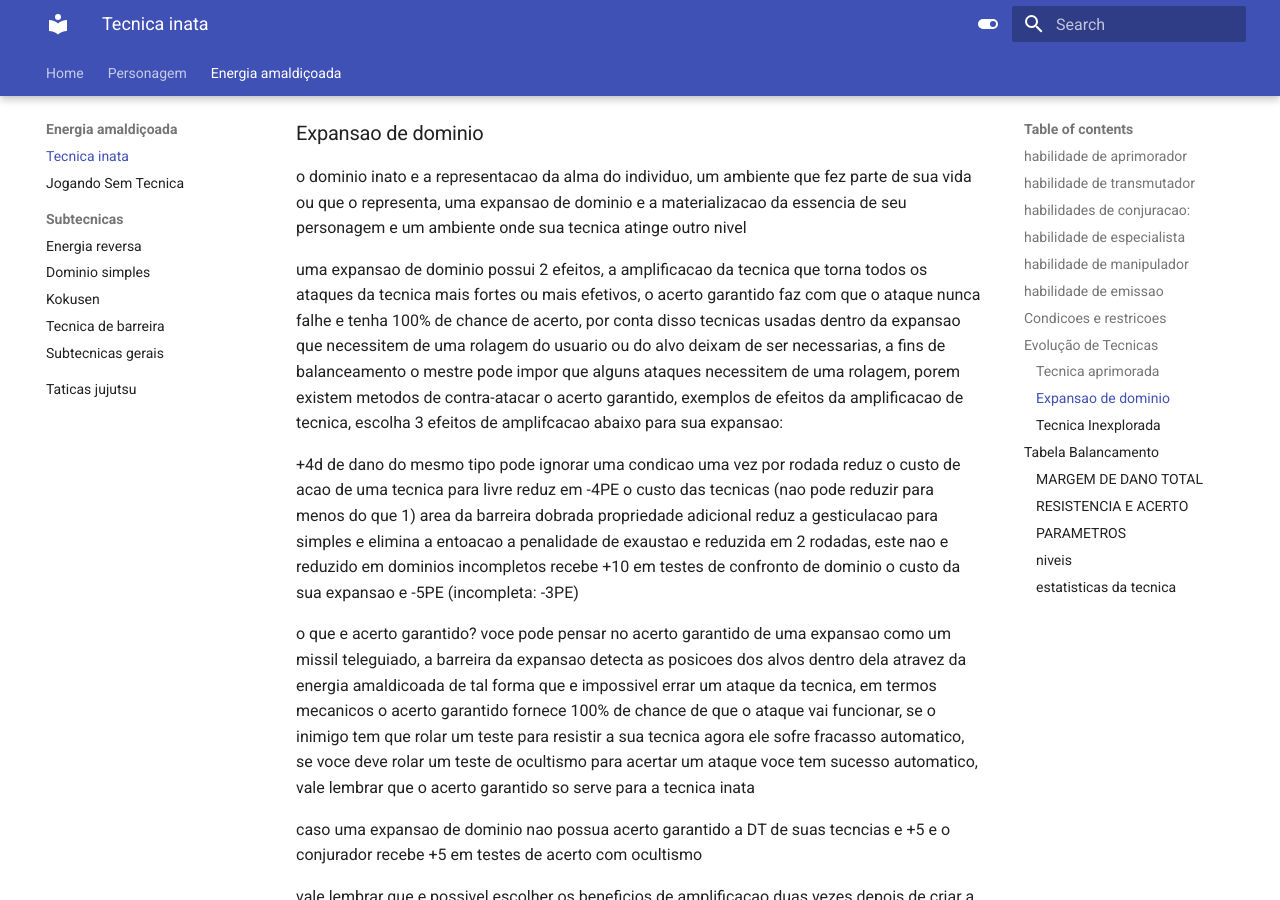
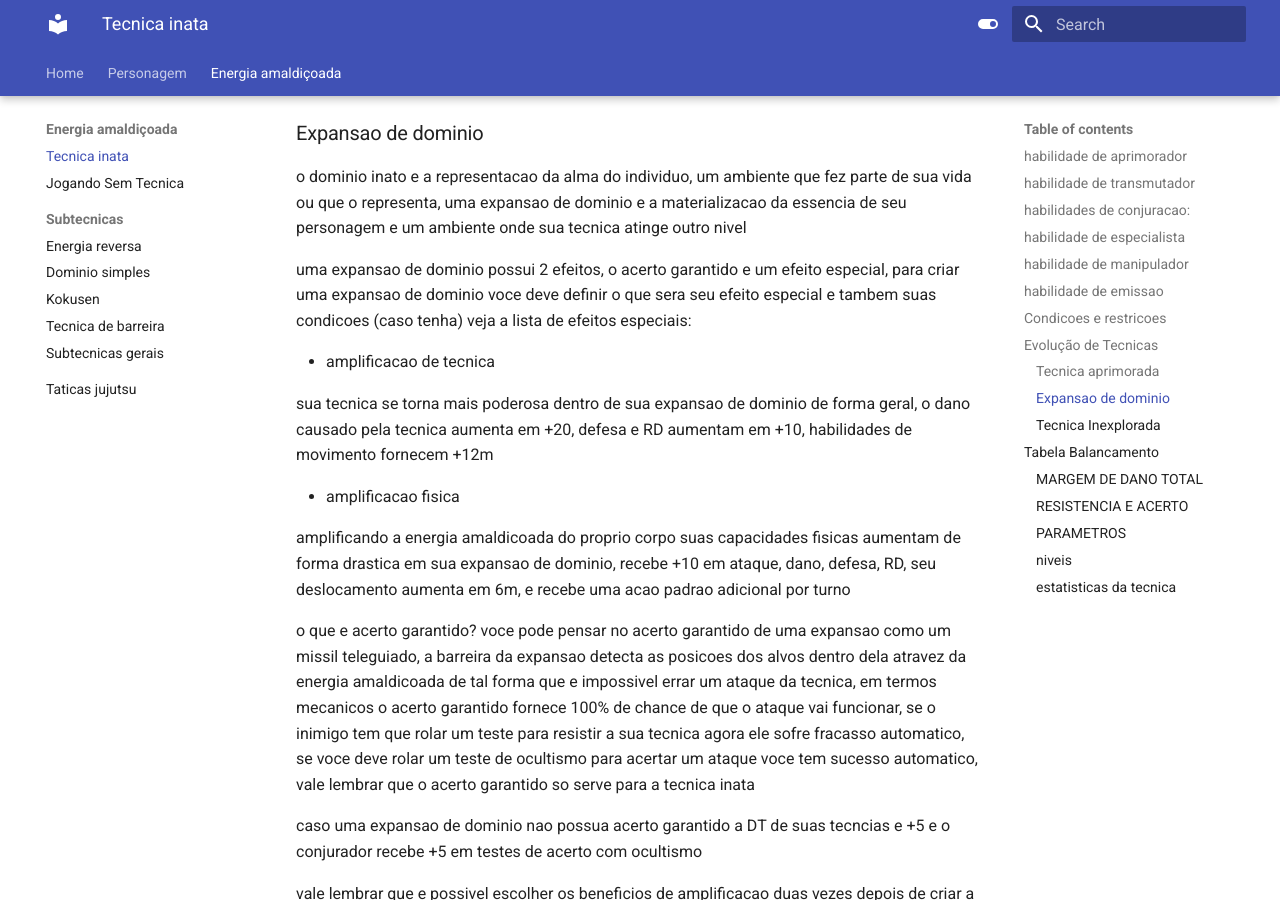
Before and after one commit to nerdolagens/SK-RPG-docs, an MkDocs documentation site: the page built from docs/cursedEnergy/inata.md, in a window 1280 px wide and 900 px high, scrolled down 4958 px. Built offline with MkDocs 1.6.1 and Material for MkDocs 9.7.7, drawn with Linux system fonts in a browser that asks for light colours.

Commit message:
Update inata.md

```diff
--- a/docs/cursedEnergy/inata.md
+++ b/docs/cursedEnergy/inata.md
@@ -112,18 +112,15 @@ os unicos jeitos de adquirir subclasses de tecnica sao com aprimoramento de tecn
 
 o dominio inato e a representacao da alma do individuo, um ambiente que fez parte de sua vida ou que o representa, uma expansao de dominio e a materializacao da essencia de seu personagem e um ambiente onde sua tecnica atinge outro nivel
 
-uma expansao de dominio possui 2 efeitos, a amplificacao da tecnica que torna todos os ataques da tecnica mais fortes ou mais efetivos, o acerto garantido faz com que o ataque nunca falhe e tenha 100% de chance de acerto, por conta disso tecnicas usadas dentro da expansao que necessitem de uma rolagem do usuario ou do alvo deixam de ser necessarias, a fins de balanceamento o mestre pode impor que alguns ataques necessitem de uma rolagem, porem existem metodos de contra-atacar o acerto garantido, exemplos de efeitos da amplificacao de tecnica, escolha 3 efeitos de amplifcacao abaixo para sua expansao:
+uma expansao de dominio possui 2 efeitos, o acerto garantido e um efeito especial, para criar uma expansao de dominio voce deve definir o que sera seu efeito especial e tambem suas condicoes (caso tenha) veja a lista de efeitos especiais:
 
-+4d de dano do mesmo tipo
-pode ignorar uma condicao
-uma vez por rodada reduz o custo de acao de uma tecnica para livre
-reduz em -4PE o custo das tecnicas (nao pode reduzir para menos do que 1)
-area da barreira dobrada
-propriedade adicional
-reduz a gesticulacao para simples e elimina a entoacao
-a penalidade de exaustao e reduzida em 2 rodadas, este nao e reduzido em dominios incompletos
-recebe +10 em testes de confronto de dominio
-o custo da sua expansao e -5PE (incompleta: -3PE)
+- amplificacao de tecnica
+
+  sua tecnica se torna mais poderosa dentro de sua expansao de dominio de forma geral, o dano causado pela tecnica aumenta em +20, defesa e RD aumentam em +10, habilidades    de movimento fornecem +12m
+
+- amplificacao fisica
+
+  amplificando a energia amaldicoada do proprio corpo suas capacidades fisicas aumentam de forma drastica em sua expansao de dominio, recebe +10 em ataque, dano, defesa,      RD, seu deslocamento aumenta em 6m, e recebe uma acao padrao adicional por turno
 
 o que e acerto garantido?
 voce pode pensar no acerto garantido de uma expansao como um missil teleguiado, a barreira da expansao detecta as posicoes dos alvos dentro dela atravez da energia amaldicoada de tal forma que e impossivel errar um ataque da tecnica, em termos mecanicos o acerto garantido fornece 100% de chance de que o ataque vai funcionar, se o inimigo tem que rolar um teste para resistir a sua tecnica agora ele sofre fracasso automatico, se voce deve rolar um teste de ocultismo para acertar um ataque voce tem sucesso automatico, vale lembrar que o acerto garantido so serve para a tecnica inata
```
